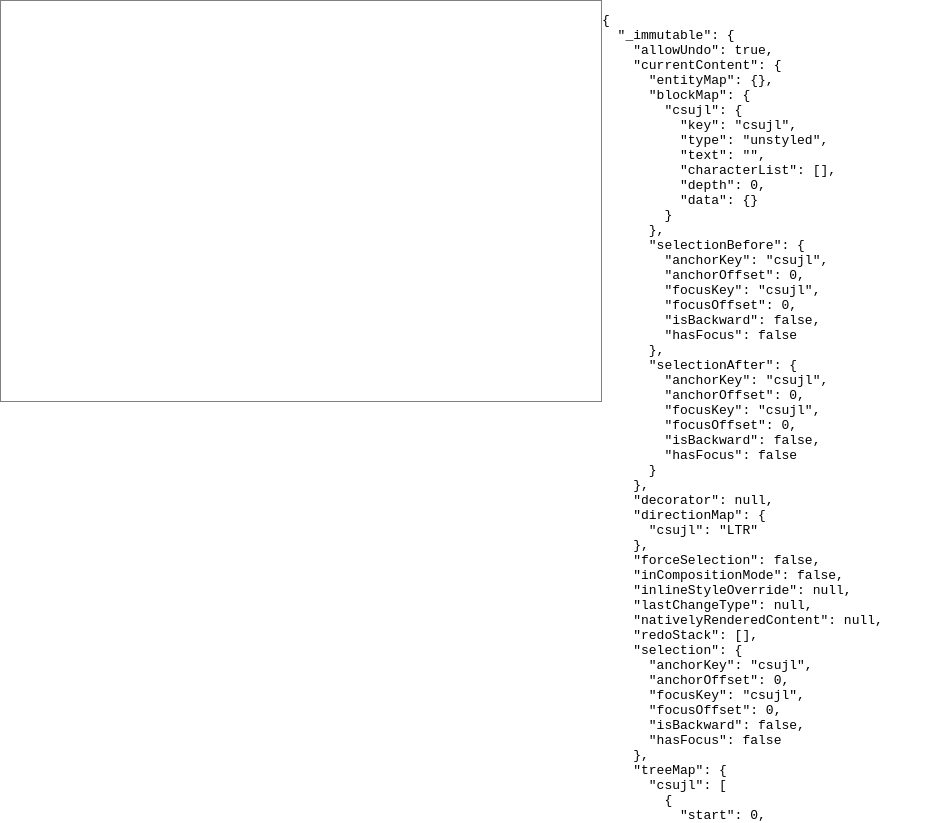
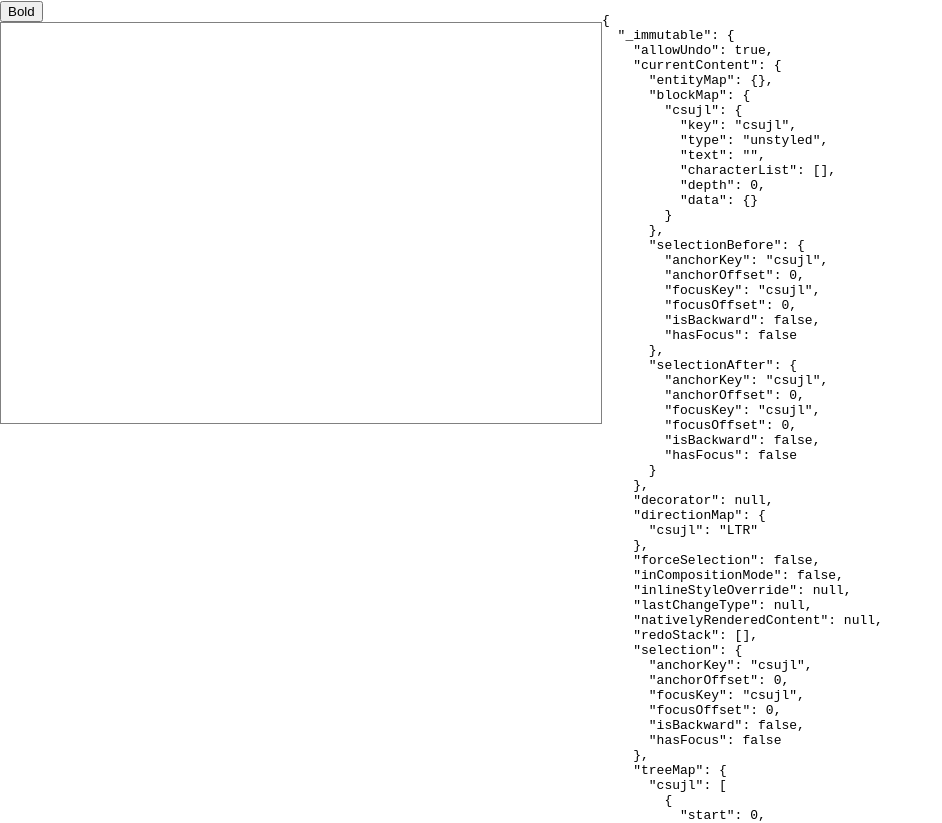
Before and after one commit to mprotasov/draftjs-demo, a React (Create React App) app: page / in a window 1280 px wide. Shown: the top 823 px of the page, without its empty margins (0-942 px from the left). Built offline with nearby package versions, Linux system fonts and the light colour scheme.

Commit message:
button for bold font

```diff
--- a/src/components/editor-wrapper.tsx
+++ b/src/components/editor-wrapper.tsx
@@ -1,5 +1,5 @@
 import React, { createRef } from 'react'
-import {Editor, EditorState} from 'draft-js'
+import {Editor, EditorState, RichUtils} from 'draft-js'
 
 const styles = require('./editor-wrapper.module.scss')
 
@@ -23,8 +23,16 @@ export class EditorWrapper extends React.Component<EditorWrapperProps, EditorWra
         this.editorRef?.current?.focus()
     }
 
+    handleBoldClick = () => {
+        this.setState({
+            editorState: RichUtils.toggleInlineStyle(this.state.editorState, 'BOLD')
+        })
+    }
+
     render() {
         return (
+            <div>
+                <button onClick={this.handleBoldClick}>Bold</button>
                 <div className={styles.editor} onClick={this.focusEditor}>
                     <Editor
                         ref={this.editorRef}
@@ -35,6 +43,7 @@ export class EditorWrapper extends React.Component<EditorWrapperProps, EditorWra
                         }}
                     />
                 </div>
+            </div>
         )
     }
 }
```
Lines whose indentation alone changed are shown as unchanged.
